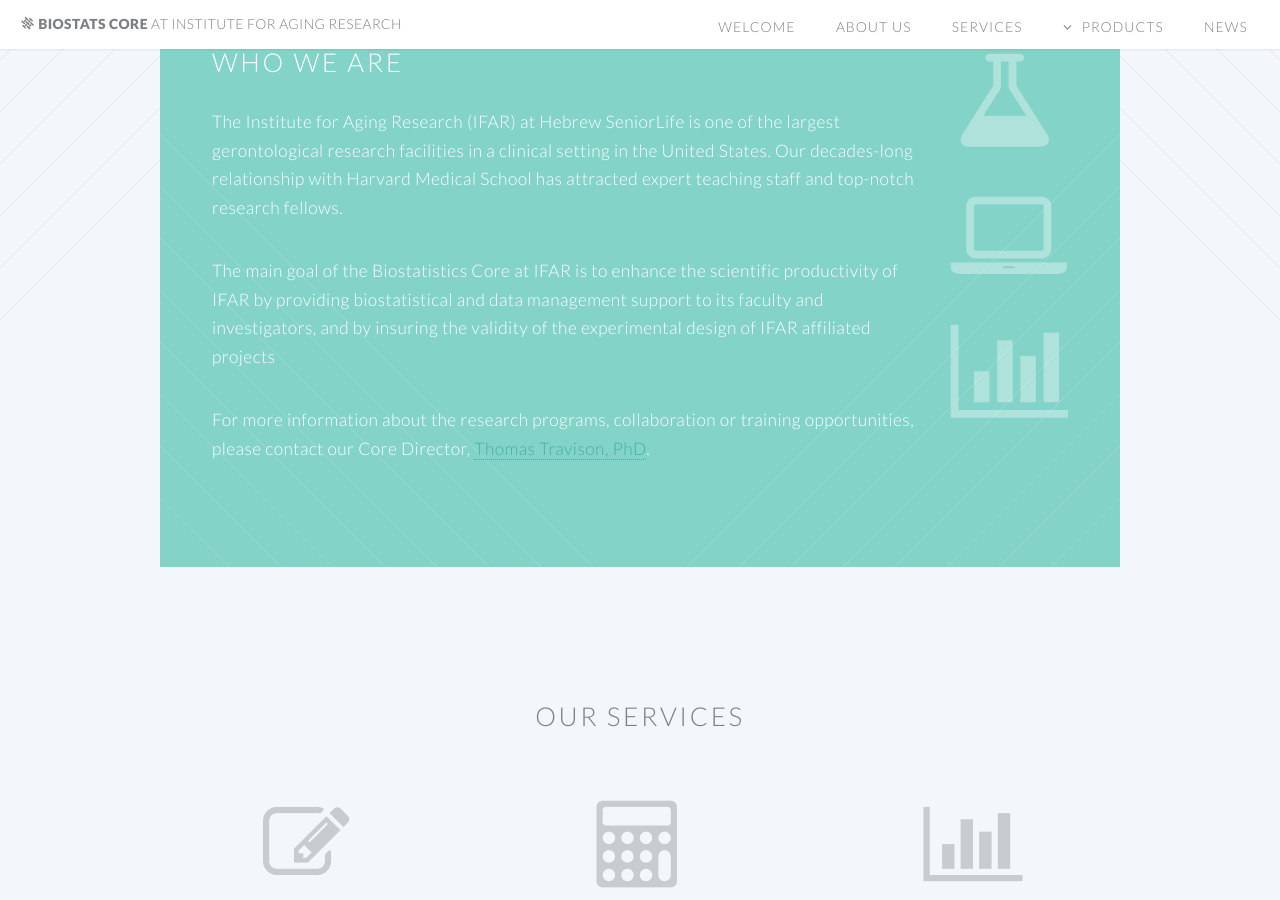
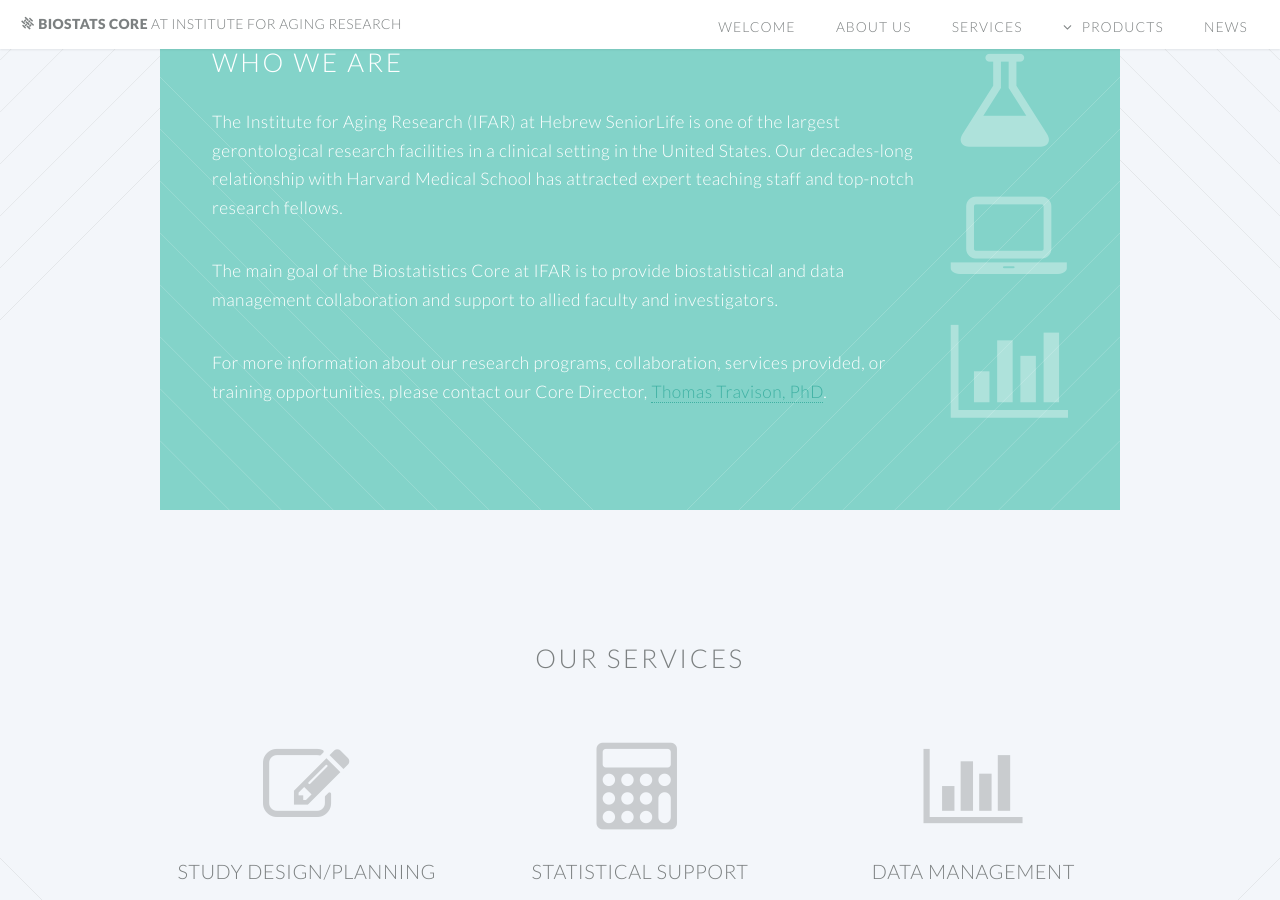
Before and after one commit to timothytsai/IFARbiostats.github.io, a Jekyll site: the page built from index.html, in a window 1280 px wide and 900 px high, scrolled down 713 px. Built offline with Jekyll 4.4.1, drawn with Linux system fonts in a browser that asks for light colours; some web fonts are replaced.

Commit message:
Wordsmithing.

```diff
--- a/index.html
+++ b/index.html
@@ -13,8 +13,8 @@ layout: landing-page
 									<h2>Who we are</h2>
 								</header>
 								<p>The Institute for Aging Research (IFAR) at Hebrew SeniorLife is one of the largest gerontological research facilities in a clinical setting in the United States. Our decades-long relationship with Harvard Medical School has attracted expert teaching staff and top-notch research fellows. </p>
-								<p>The main goal of the Biostatistics Core at IFAR is to enhance the scientific productivity of IFAR by providing biostatistical and data management support to its faculty and investigators, and by insuring the validity of the experimental design of IFAR affiliated projects</p>
-								<p>For more information about the research programs, collaboration or training opportunities, please contact our Core Director, <a href="mailto:TGT@hsl.harvard.edu">Thomas Travison, PhD</a>.</p>
+								<p>The main goal of the Biostatistics Core at IFAR is to provide biostatistical and data management collaboration and support to allied faculty and investigators.</p>
+								<p>For more information about our research programs, collaboration, services provided, or training opportunities, please contact our Core Director, <a href="mailto:TGT@hsl.harvard.edu">Thomas Travison, PhD</a>.</p>
 							</div>
 							<div class="2u skel-cell-important">
 
```
